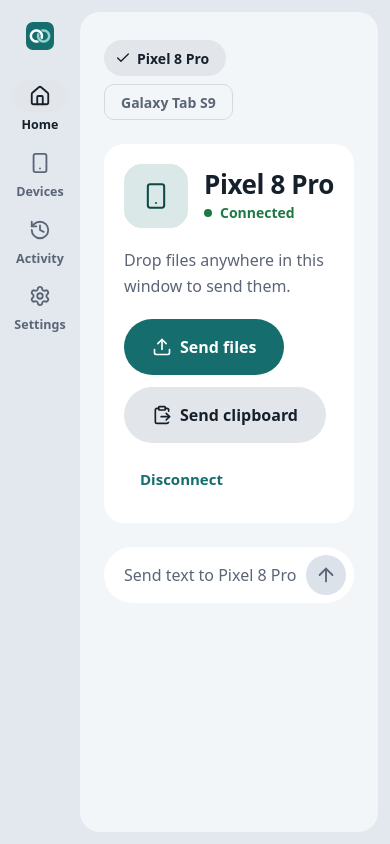
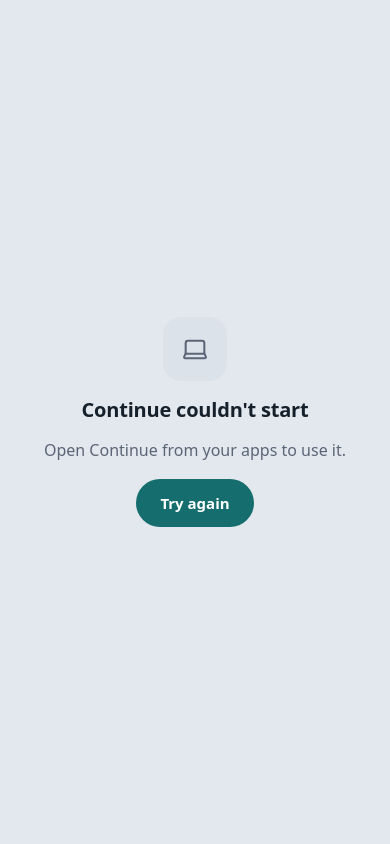
Before and after one commit to samyyy2311/Continue, a React (Vite) app in the folder apps/desktop/: page / in a window 390 px wide. Built offline with nearby package versions, Linux system fonts and the light colour scheme; a web font is replaced by a local one.

Commit message:
Drop the sample data shown outside the app
Opening the desktop UI in a plain browser used to fill it with made-up
phones, addresses, files and pairing codes. It now says to open
Continue from your apps instead, and every action goes straight to the
real backend.

```diff
--- a/apps/desktop/src/App.tsx
+++ b/apps/desktop/src/App.tsx
@@ -201,31 +201,7 @@ export default function App() {
 
   useEffect(() => {
     if (!isTauri()) {
-      setIdentity({
-        deviceName: "Continue-PC",
-        fingerprint: "e49a:21fc:87aa:3201:99dc:b174:4410:f029",
-        spkiHash: "3f821ac90278ef40182379d4ba728901cb48217f9012e8471209384918234710",
-      });
-      setPeers((prev) =>
-        prev && prev.length > 0
-          ? prev
-          : [
-              {
-                displayName: "Pixel 8 Pro",
-                fingerprint: "f210:48bc:9901:14a2",
-                pairedAt: Math.floor(Date.now() / 1000) - 86400 * 3,
-                isConnected: true,
-                endpoint: "192.168.1.45:4433",
-              },
-              {
-                displayName: "Galaxy Tab S9",
-                fingerprint: "389a:11cc:55bb:8812",
-                pairedAt: Math.floor(Date.now() / 1000) - 86400 * 14,
-                isConnected: false,
-                endpoint: "192.168.1.80:4433",
-              },
-            ],
-      );
+      setLoadError("Open Continue from your apps to use it.");
       return;
     }
     Promise.all([getDeviceIdentity(), getTrustedPeers()])
@@ -315,18 +291,6 @@ export default function App() {
       return;
     }
     setConnecting(peer.fingerprint);
-    if (!isTauri()) {
-      setTimeout(() => {
-        setPeers((prev) =>
-          prev?.map((p) =>
-            p.fingerprint === peer.fingerprint ? { ...p, isConnected: true, endpoint: address } : p,
-          ) ?? null,
-        );
-        setConnecting(null);
-        showToast(`Connected to ${peer.displayName}`);
-      }, 500);
-      return;
-    }
     try {
       await connectToPeer(peer.fingerprint, address);
       await refreshPeers();
@@ -339,15 +303,6 @@ export default function App() {
   };
 
   const handleDisconnect = async (peer: TrustedPeer) => {
-    if (!isTauri()) {
-      setPeers((prev) =>
-        prev?.map((p) =>
-          p.fingerprint === peer.fingerprint ? { ...p, isConnected: false } : p,
-        ) ?? null,
-      );
-      showToast(`Disconnected ${peer.displayName}`);
-      return;
-    }
     try {
       await disconnectPeer(peer.fingerprint);
       await refreshPeers();
@@ -358,14 +313,6 @@ export default function App() {
   };
 
   const handleRemovePeer = async (peer: TrustedPeer) => {
-    if (!isTauri()) {
-      setPeers((prev) => prev?.filter((p) => p.fingerprint !== peer.fingerprint) ?? null);
-      showToast(`Unpaired ${peer.displayName}`);
-      if (selectedPeerId === peer.fingerprint) {
-        setSelectedPeerId(null);
-      }
-      return;
-    }
     try {
       await removeTrustedPeer(peer.fingerprint);
       showToast(`Unpaired ${peer.displayName}`);
@@ -397,20 +344,6 @@ export default function App() {
   };
 
   const sendFile = (peer: TrustedPeer, path: string) => {
-    if (!isTauri()) {
-      return trackTransfer(
-        { kind: "file", label: fileNameFromPath(path), path, peerId: peer.fingerprint, peerName: peer.displayName },
-        async (update) => {
-          const total = 4800000;
-          update({ bytesSent: 0, totalBytes: total });
-          await new Promise((r) => setTimeout(r, 200));
-          update({ bytesSent: Math.round(total * 0.45), totalBytes: total });
-          await new Promise((r) => setTimeout(r, 200));
-          update({ bytesSent: total, totalBytes: total });
-          return total;
-        },
-      );
-    }
     return trackTransfer(
       { kind: "file", label: fileNameFromPath(path), path, peerId: peer.fingerprint, peerName: peer.displayName },
       (update) => sendFileToPeer(peer.fingerprint, path, (progress) => update(progress)),
@@ -418,12 +351,6 @@ export default function App() {
   };
 
   const sendText = (peer: TrustedPeer, text: string) => {
-    if (!isTauri()) {
-      return trackTransfer({ kind: "text", label: text, peerId: peer.fingerprint, peerName: peer.displayName }, async () => {
-        await new Promise((r) => setTimeout(r, 150));
-        return 0;
-      });
-    }
     return trackTransfer({ kind: "text", label: text, peerId: peer.fingerprint, peerName: peer.displayName }, () =>
       sendClipboardText(peer.fingerprint, text),
     );
@@ -490,10 +417,6 @@ export default function App() {
     }
     if (!selectedPeer.isConnected) {
       showError(`Connect to ${selectedPeer.displayName} first.`);
-      return;
-    }
-    if (!isTauri()) {
-      sendFiles(["annual_financials.pdf", "presentation_deck.key"]);
       return;
     }
     const picked = await openFileDialog({ multiple: true, directory: false });
@@ -603,7 +526,7 @@ export default function App() {
       setPeers((prev) => (prev ? [...prev.filter((p) => p.fingerprint !== peer.fingerprint), peer] : [peer]));
       setView("transfer");
       showToast(`Paired with ${peer.displayName}`);
-      if (isTauri()) refreshPeers();
+      refreshPeers();
     },
     [refreshPeers, showToast],
   );
@@ -989,14 +912,6 @@ function DeviceCard(props: {
   const [confirmingForget, setConfirmingForget] = useState(false);
 
   useEffect(() => {
-    if (!isTauri()) {
-      setPermissions([
-        { capabilityId: 1, capabilityName: "File Transfer", grant: "Allow" },
-        { capabilityId: 2, capabilityName: "Clipboard Sync", grant: "Allow" },
-        { capabilityId: 3, capabilityName: "Notification Relay", grant: "Ask" },
-      ]);
-      return;
-    }
     getPermissions(peer.fingerprint)
       .then(setPermissions)
       .catch((err) => onError(errorMessage(err)));
@@ -1013,10 +928,6 @@ function DeviceCard(props: {
       setPermissions((prev) =>
         prev ? prev.map((p) => (p.capabilityId === permission.capabilityId ? { ...p, grant } : p)) : null,
       );
-    if (!isTauri()) {
-      apply();
-      return;
-    }
     try {
       await setPermission(peer.fingerprint, permission.capabilityId, grant);
       apply();
--- a/apps/desktop/src/PairDialog.tsx
+++ b/apps/desktop/src/PairDialog.tsx
@@ -4,7 +4,6 @@
 import React, { useEffect, useState } from "react";
 import { Check, Copy, Loader, QrCode, Smartphone, X } from "lucide-react";
 import { renderSVG } from "uqr";
-import { isTauri } from "@tauri-apps/api/core";
 import {
   cancelPairing,
   errorMessage,
@@ -100,10 +99,6 @@ function ShowCode({ onPaired }: { onPaired: (peer: TrustedPeer) => void }) {
 
   useEffect(() => {
     let active = true;
-    if (!isTauri()) {
-      setState({ status: "waiting", code: "continue://pair?v=1&addr=192.168.1.50:4433&fp=e49a:21fc:87aa" });
-      return;
-    }
 
     const unlisteners = Promise.all([
       onPairingCompleted((peer) => active && onPaired(peer)),
@@ -213,16 +208,6 @@ function EnterCode({ onPaired }: { onPaired: (peer: TrustedPeer) => void }) {
     setPending(true);
     setError("");
     try {
-      if (!isTauri()) {
-        onPaired({
-          displayName: "Paired Phone",
-          fingerprint: "a1b2:c3d4:e5f6:7890",
-          pairedAt: Math.floor(Date.now() / 1000),
-          isConnected: true,
-          endpoint: "192.168.1.55:4433",
-        });
-        return;
-      }
       const peer = await pairFromCode(code.trim());
       onPaired(peer);
     } catch (err) {
```
